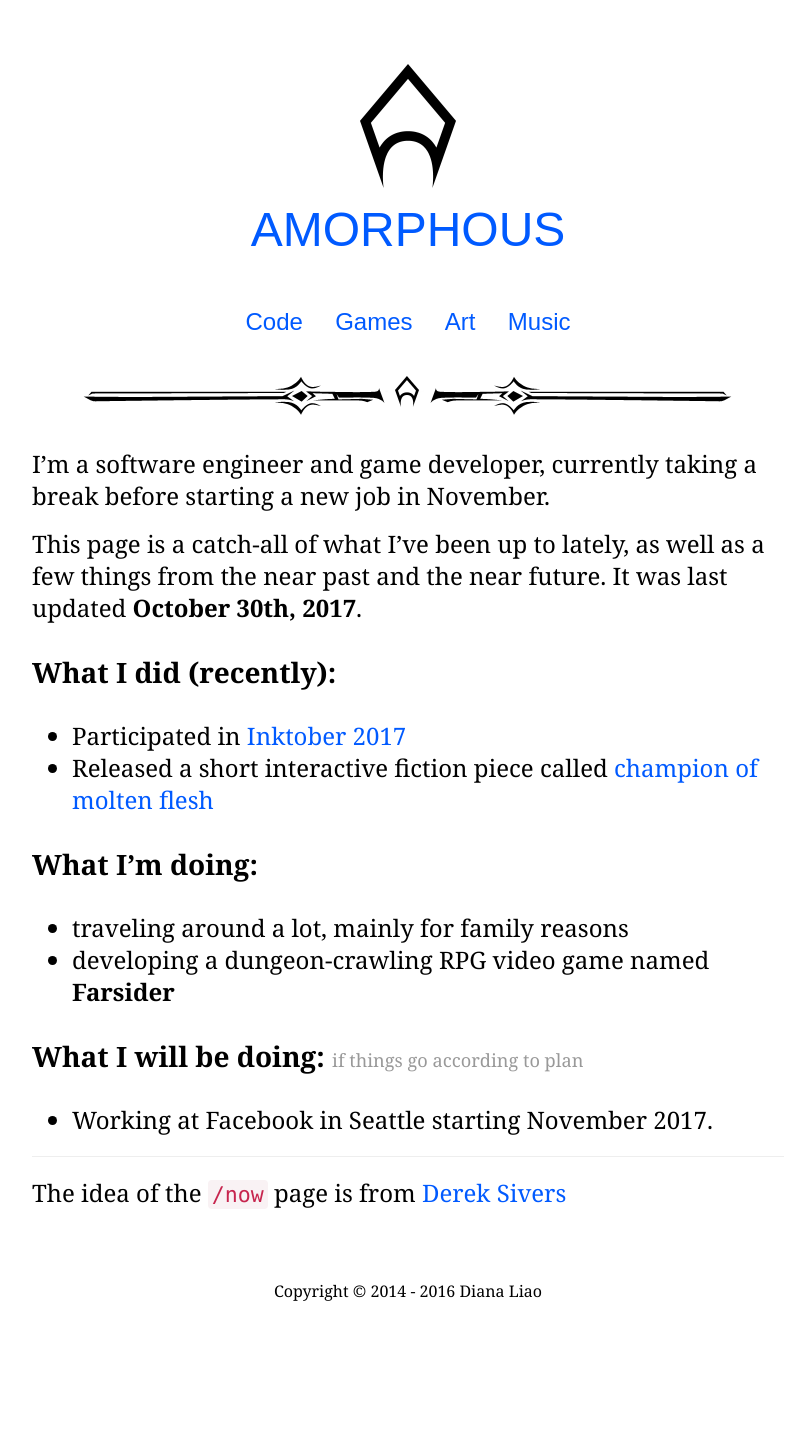
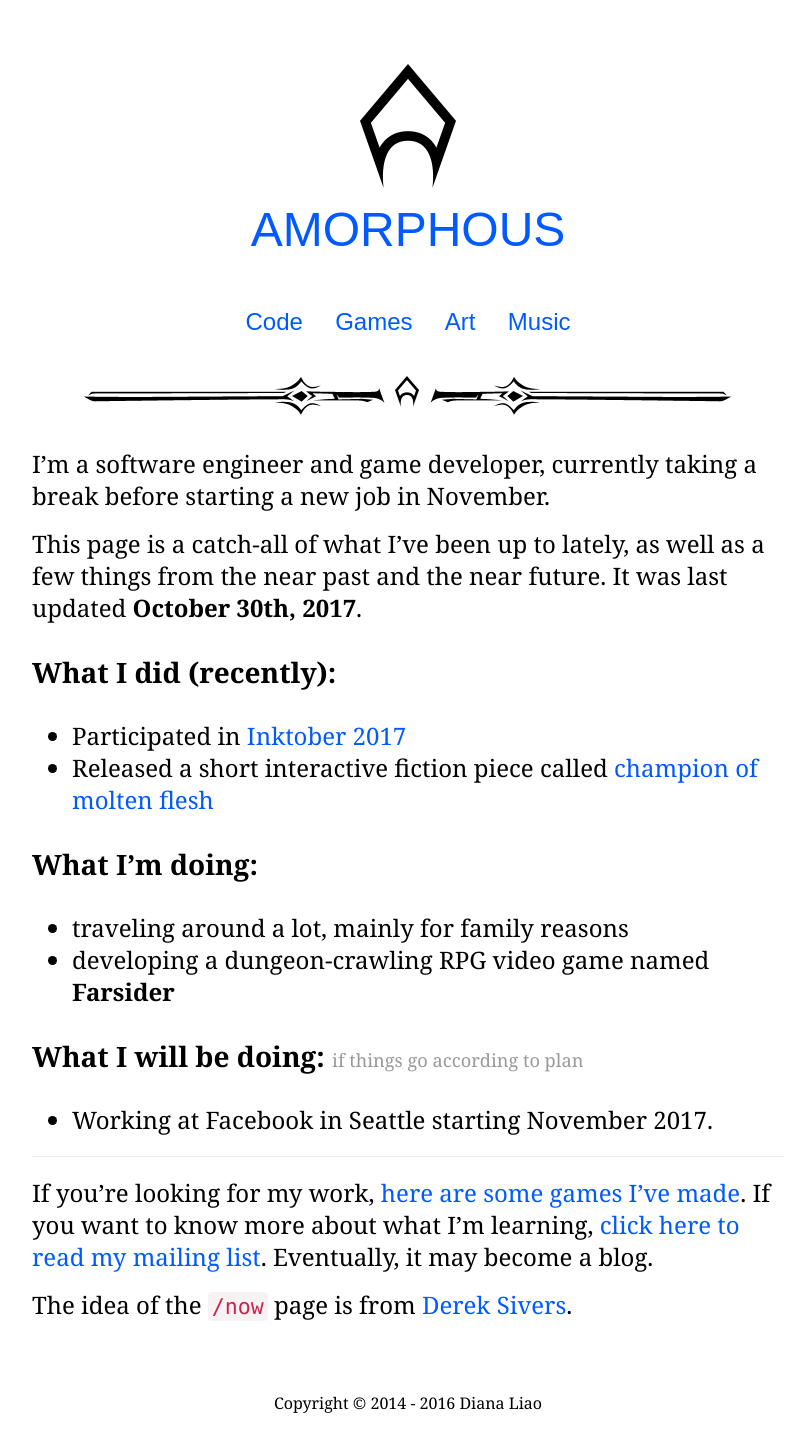
Before and after one commit to dmliao/amorphous, a Jekyll site: the page built from now.md, in a window 1280 px wide. Shown: the whole page, without its empty margins (232-1035 px from the left). Built offline with Jekyll 4.4.1, drawn with Linux system fonts in a browser that asks for light colours; some web fonts are replaced; before the commit the page ends 1321 px from its top, so only the background shows below that.

Commit message:
Rearrange to fit better

```diff
--- a/index.html
+++ b/index.html
@@ -27,6 +26,8 @@ layout: home
 <br>
 
 <div class='text-center'>
-<h2 class='home-emphasis'>You can also reach me by <a href='mailto:dl.amorphous@gmail.com'>email</a> or on <a href='http://twitter.com/dmliao'>twitter</a>. Feel free to say hi!</h3>
+<h2 class='home-emphasis'>You can reach me by <a href='mailto:dl.amorphous@gmail.com'>email</a> or on <a href='http://twitter.com/dmliao'>twitter</a>.</h3>
+
+<p><a href="https://tinyletter.com/amorphous">I also have a mailing list</a>, which I use to talk about my current projects in some depth and dive into curious topics. It updates at most once every two weeks.</p>
 </div>
 </div>
--- a/now.md
+++ b/now.md
@@ -22,4 +22,6 @@ This page is a catch-all of what I've been up to lately, as well as a few things
 
 ---
 
-The idea of the `/now` page is from [Derek Sivers](https://sivers.org/nowff)
+If you're looking for my work, [here are some games I've made](http://amorphous.itch.io). If you want to know more about what I'm learning, [click here to read my mailing list](https://tinyletter.com/amorphous). Eventually, it may become a blog.
+
+The idea of the `/now` page is from [Derek Sivers](https://sivers.org/nowff).
```
Also changed, not shown: other parts of index.html (+0 -1 lines).
